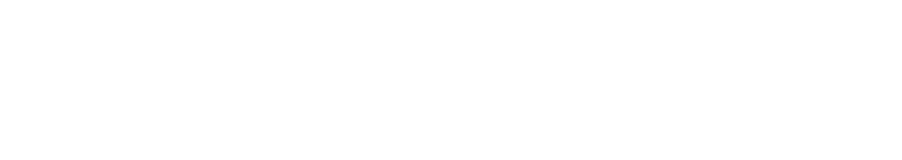
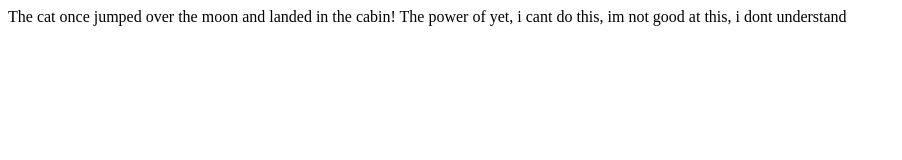
Before and after one commit to warrenn02/assignment0, a plain HTML site: page index.html in a window 1280 px wide. Shown: the whole page, without its empty margins (0-902 px from the left). Drawn offline with Linux system fonts and the light colour scheme.

Commit message:
Update index.html

```diff
--- a/index.html
+++ b/index.html
@@ -1,7 +1,9 @@
 <html>
   <head>
-    <title>
-<b> This is Nyah's Website </b>
+    <title><b> This is Nyah's Website </b></title>
+<body>The cat once jumped over the moon and landed in the cabin!
+The power of yet, i cant do this, im not good at this, i dont understand </body>
+
 
 
 
```
